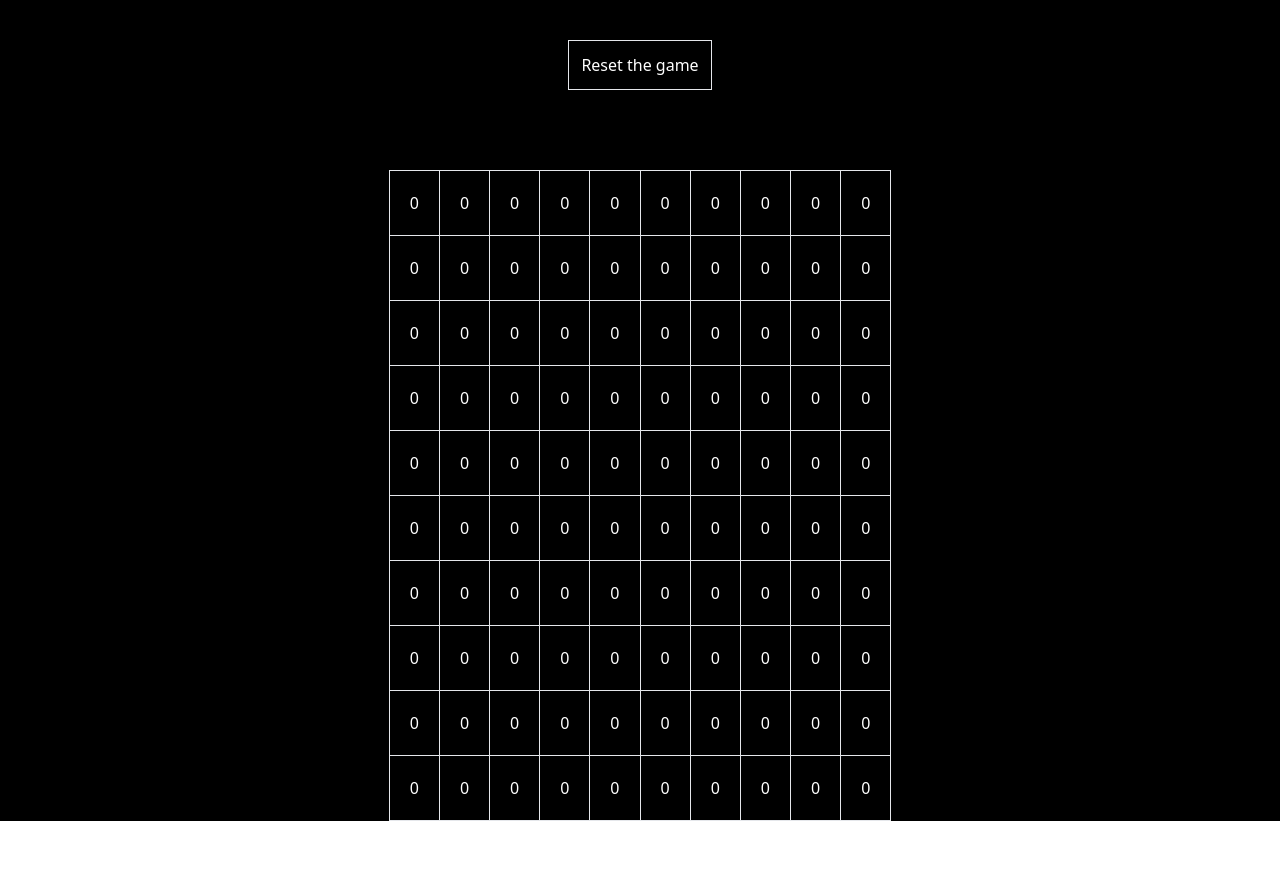
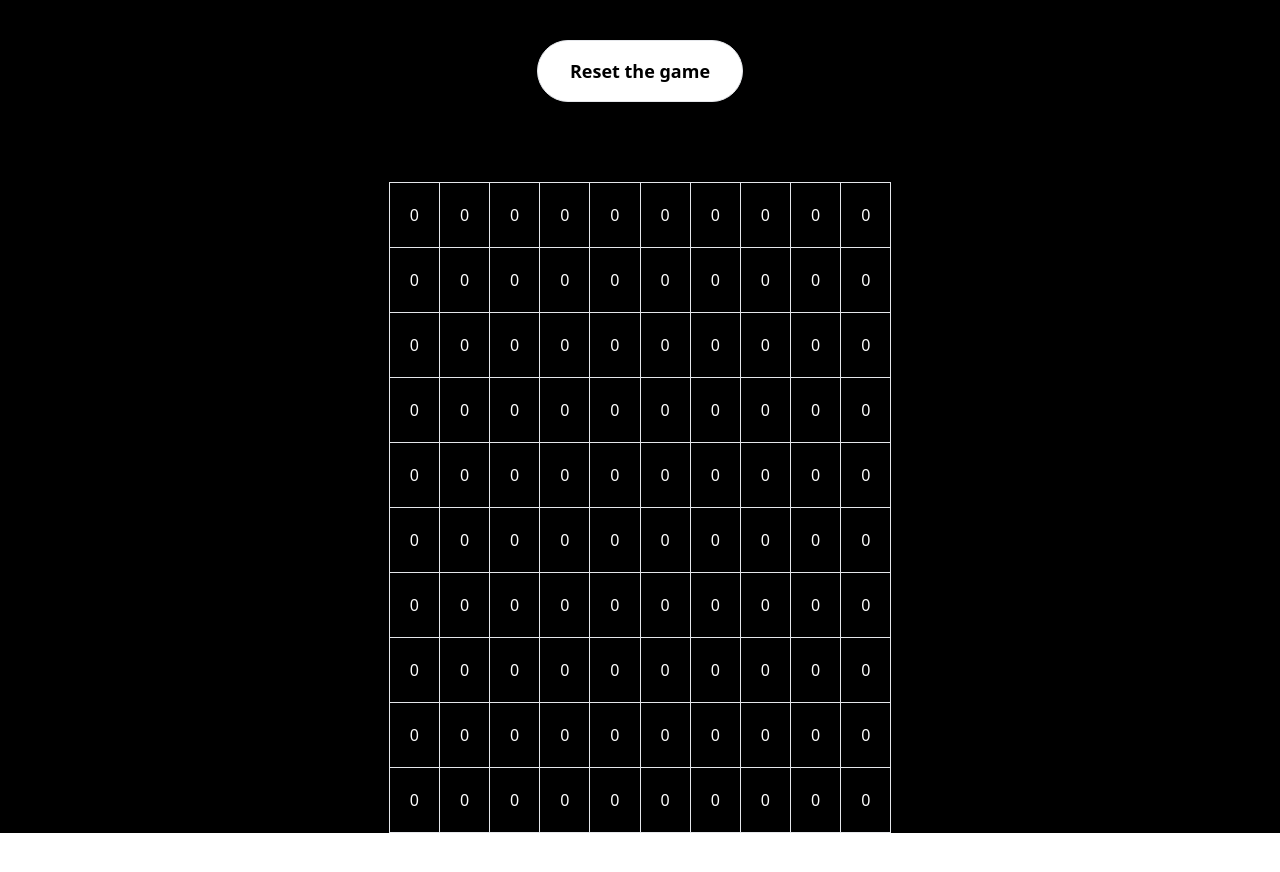
Before and after one commit to homfarnam/grid-fibonacci-game, a React (Create React App) app: page / in a window 1280 px wide. Built offline with nearby package versions, Linux system fonts and the light colour scheme.

Commit message:
Add default size

```diff
--- a/src/App.tsx
+++ b/src/App.tsx
@@ -1,3 +1,4 @@
+import { Button } from "components"
 import React, { useEffect, useState } from "react"
 import {
   changeBgColor,
@@ -5,10 +6,17 @@ import {
   colorize,
   incrementArray,
   matrix,
+  removeCellValues,
 } from "utils/utils"
 
-const App: React.FC = () => {
-  const [mainTable, setMainTable] = useState<number[][]>(matrix(10, 10, 0))
+interface AppProps {
+  defaultSize?: number
+}
+
+const App: React.FC<AppProps> = ({ defaultSize = 10 }) => {
+  const [mainTable, setMainTable] = useState<number[][]>(
+    matrix(defaultSize, defaultSize, 0)
+  )
 
   const clickCell = (
     e: React.MouseEvent<HTMLTableCellElement>,
@@ -19,39 +27,12 @@ const App: React.FC = () => {
   }
 
   const resetGame = () => {
-    setMainTable(matrix(10, 10, 0))
+    setMainTable(matrix(defaultSize, defaultSize, 0))
 
     const cells = document.querySelectorAll("td") as NodeListOf<HTMLElement>
 
     cells.forEach((cell) => {
       cell.className = "p-5 border cursor-pointer cell"
-    })
-  }
-
-  const removeCellValues = ({
-    col_start,
-    col_end,
-    row,
-  }: {
-    col_start: number
-    col_end: number
-    row: number
-  }) => {
-    for (let i = col_start; i >= col_end; i--) {
-      setMainTable((prev) => {
-        const newTable = [...prev]
-        newTable[row][i] = 0
-        return newTable
-      })
-    }
-
-    const cells = document.querySelectorAll("td") as NodeListOf<HTMLElement>
-
-    cells.forEach((cell) => {
-      let prevClasses = cell.className
-      prevClasses = prevClasses.replace("fade-colors-green", "")
-
-      cell.className = prevClasses
     })
   }
 
@@ -62,11 +43,16 @@ const App: React.FC = () => {
           checkFib({ row: i, col_start: j, col_end: j - 4, table: mainTable })
         ) {
           for (let k = 4; k >= 0; k--) {
-            changeBgColor(mainTable, i, j - k, "green")
+            changeBgColor(i, j - k, "green")
           }
 
           setTimeout(() => {
-            removeCellValues({ row: i, col_start: j, col_end: j - 4 })
+            removeCellValues({
+              row: i,
+              col_start: j,
+              col_end: j - 4,
+              setMainTable,
+            })
           }, 2000)
         }
       }
@@ -74,18 +60,22 @@ const App: React.FC = () => {
   }, [mainTable])
 
   return (
-    <div className="w-full min-h-screen text-white bg-black">
+    <div className="w-full h-full min-h-screen text-white bg-black">
       <div className="container flex justify-center items-center mx-auto w-full">
-        <button className="p-3 my-10 mx-5 border" onClick={resetGame}>
-          Reset the game
-        </button>
+        <Button
+          id="reset"
+          text="Reset the game"
+          className="p-3 my-10 mx-5 border"
+          onClick={resetGame}
+          variant="white"
+        />
       </div>
 
-      <div className="flex justify-center items-center my-10 w-full h-auto">
+      <div className="flex justify-center items-center my-10 w-full h-full">
         <table className="text-white border">
           {mainTable.map((row, i: number) => (
             <tr key={i} className="p-3">
-              {row.map((cell, j: number) => {
+              {row.map((_cell, j: number) => {
                 checkFib({
                   row: i,
                   col_start: j,
@@ -94,9 +84,9 @@ const App: React.FC = () => {
                 })
                 return (
                   <td
-                    className="p-5 border cursor-pointer cell"
-                    key={i * 10 + j}
-                    id={`cell-${i * 10 + j}`}
+                    className="p-5 border cursor-pointer cell w-"
+                    key={i * defaultSize + j}
+                    id={`cell-${i}-${j}`}
                     onClick={(e) => {
                       clickCell(e, i, j)
                     }}
```
